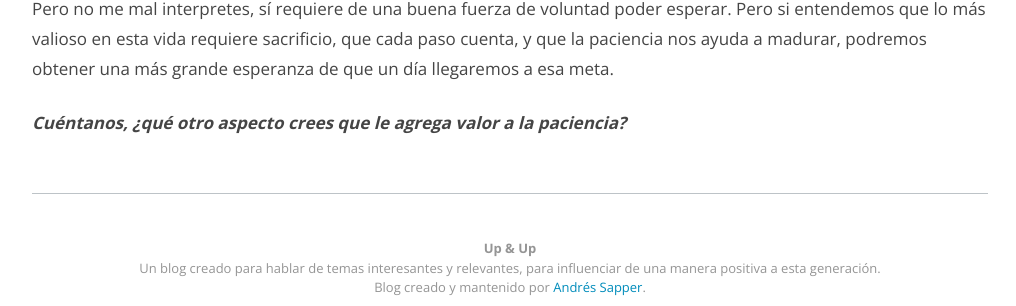
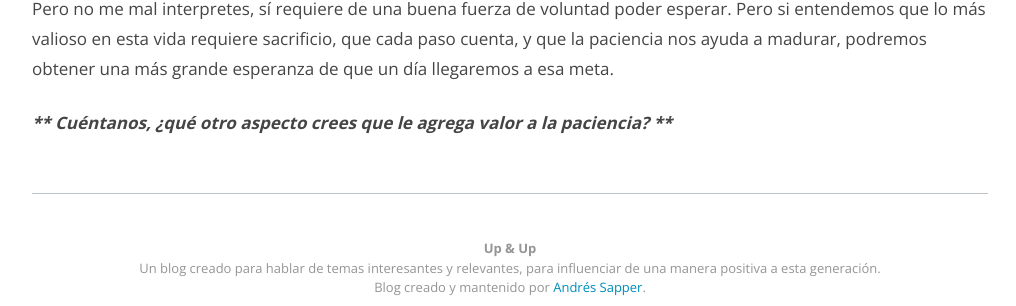
Before and after one commit to upandup/upandup.github.io, a Jekyll site: the page built from _posts/2015-10-06-valor-de-la-paciencia.md, in a window 1280 px wide and 900 px high, scrolled down 2471 px. Shown: the part 463-769 px from the top of the window, without its empty margins (130-1146 px from the left). Built offline with Jekyll 4.4.1, drawn with Linux system fonts in a browser that asks for light colours; comment, search, counter and statistics services are not loaded.

```diff
--- a/_posts/2015-10-06-valor-de-la-paciencia.md
+++ b/_posts/2015-10-06-valor-de-la-paciencia.md
@@ -35,4 +35,4 @@ Como leemos en [Proverbios 16:32](https://www.biblegateway.com/passage/?search=P
 
 Pero no me mal interpretes, sí requiere de una buena fuerza de voluntad poder esperar. Pero si entendemos que lo más valioso en esta vida requiere sacrificio, que cada paso cuenta, y que la paciencia nos ayuda a madurar, podremos obtener una más grande esperanza de que un día llegaremos a esa meta.
 
-**_Cuéntanos, ¿qué otro aspecto crees que le agrega valor a la paciencia?_**
+**_** Cuéntanos, ¿qué otro aspecto crees que le agrega valor a la paciencia? **_**
```
